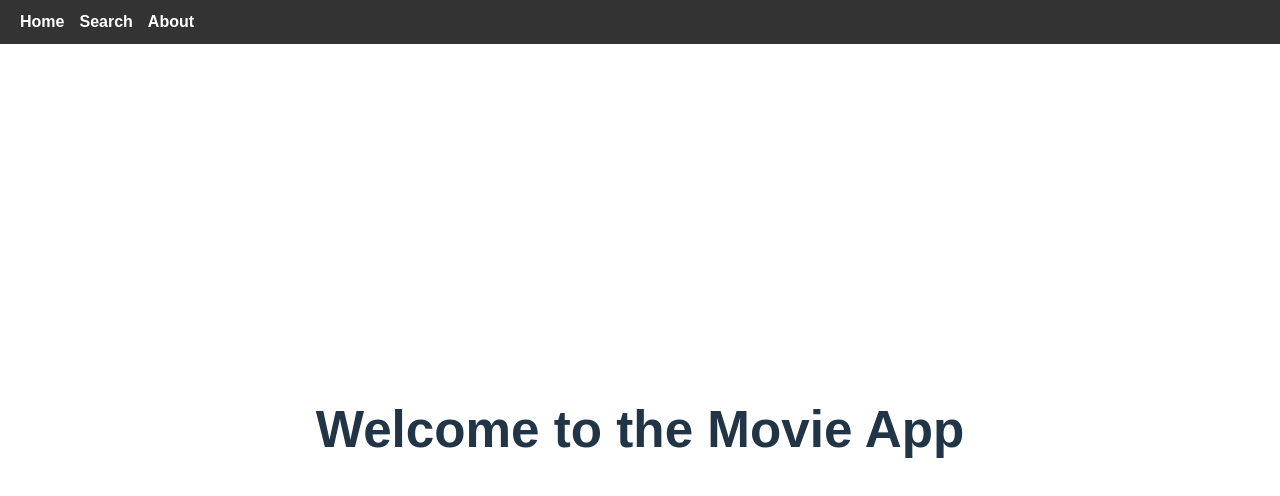
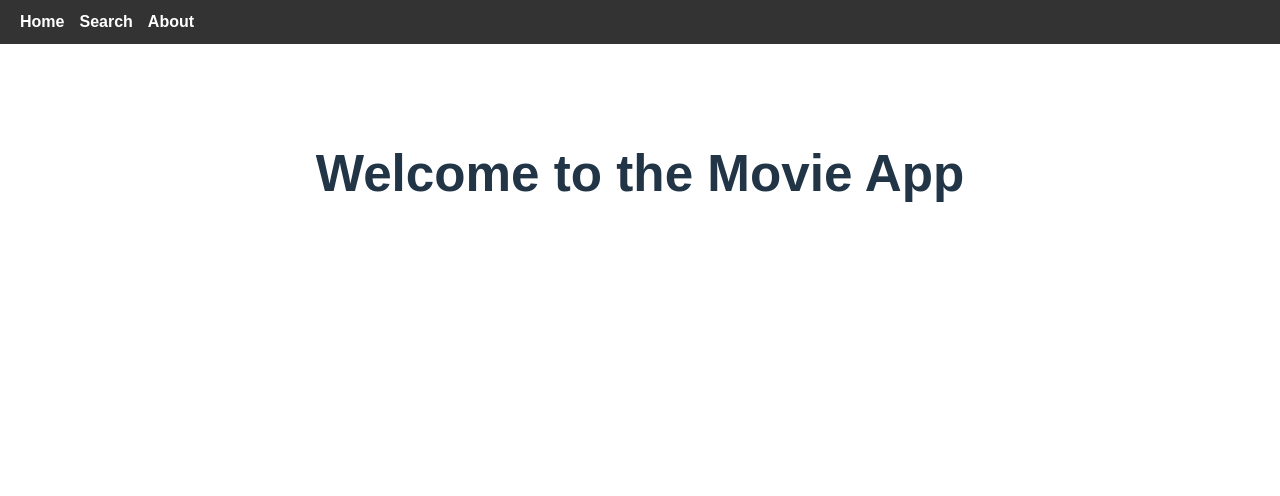
Before and after one commit to RyanLilla/movie-app, a React (Vite) app in the folder frontend/: page / in a window 1280 px wide. Shown: the top 496 px of the page. Built offline with nearby package versions, Linux system fonts and the light colour scheme; no server answers.

Commit message:
Tweak App.css to to better utilize space

```diff
--- a/frontend/src/App.css
+++ b/frontend/src/App.css
@@ -47,15 +47,18 @@ body {
 }
 
 .page-content {
-  padding-top: 60px; /* or whatever height your navbar actually is */
-  /* padding-top: 100px; /* Adjust depending on navbar height
+  flex: 1;
+  padding-top: 60px; /* Adjusted from 100px */
   max-width: 1200px;
   margin: 0 auto;
   padding-left: 1rem;
-  padding-right: 1rem; */
+  padding-right: 1rem;
 }
 
 .app-container {
+  display: flex;
+  flex-direction: column;
+  min-height: 100vh;
   max-width: 1200px;
   margin: 0 auto;
   padding: 20px;
```
